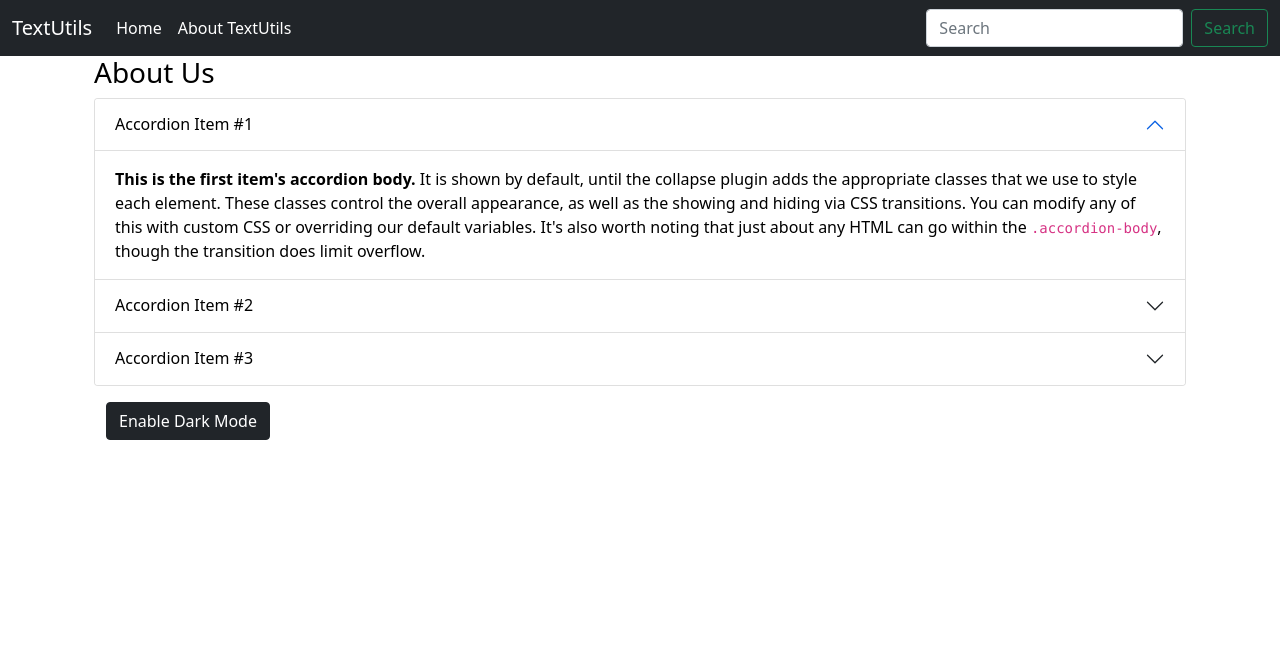
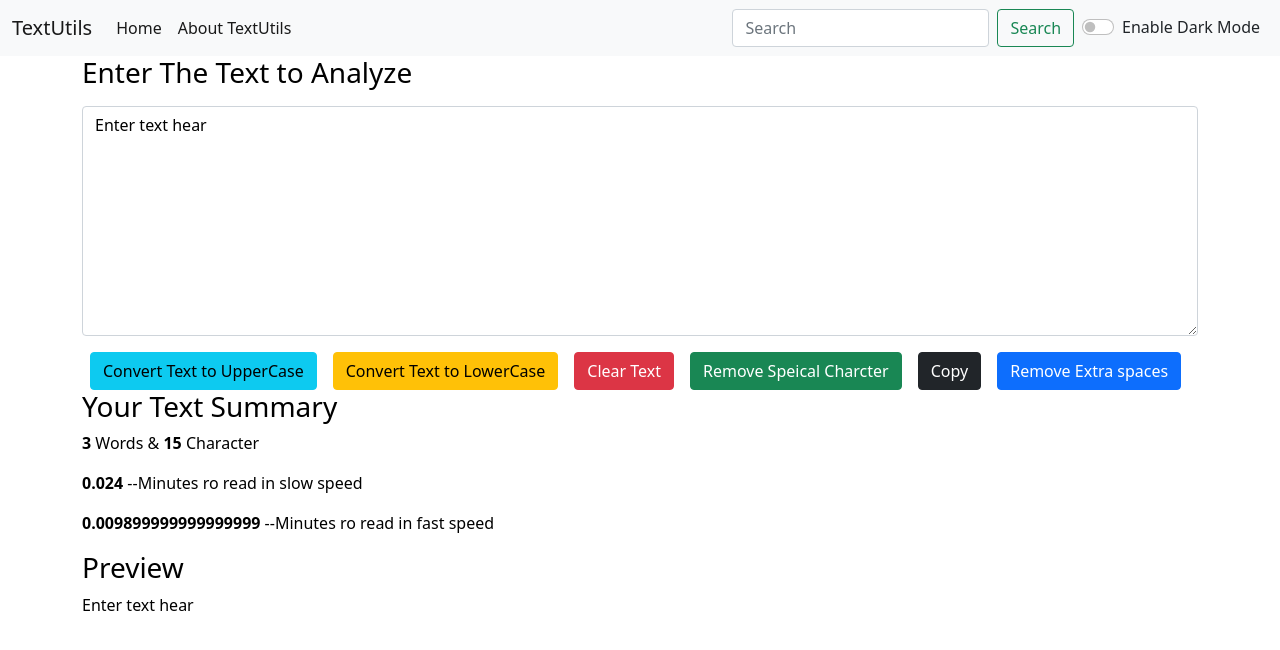
Before and after one commit to Pra-Shant-Chouhan/text-utiles, a React (Create React App) app: page / in a window 1280 px wide. Shown: the top 650 px of the page. Built offline with nearby package versions, Linux system fonts and the light colour scheme.

Commit message:
Dark theme added using use state hook and ternerey operetor

```diff
--- a/src/App.js
+++ b/src/App.js
@@ -1,17 +1,31 @@
 import './App.css';
-import About from './component/About';
+// import About from './component/About';
 import Navbar from './component/Navbar';
-// import TextForm from './component/TextForm';
+import TextForm from './component/TextForm';
+import React, { useState } from 'react'
+
 
 function App() {
+  const [mode, setMode] = useState('light');
+  const toggleMode = () => {
+    if (mode === 'light') {
+      setMode('dark')
+      document.body.style.background = '#13134b';
+
+    }
+    else {
+      setMode('light')
+      document.body.style.background = 'white';
+
+    }
+  }
   return (
     <>
-      <Navbar title="TextUtils" aboutText="About TextUtils" />
+      <Navbar title="TextUtils" aboutText="About TextUtils" mode={mode} toggleMode={toggleMode}/>
       {/* <Navbar/> */}
-      <div className="container">
-        {/* <TextForm heading ="Enter The Text to Analyze" /> */}
-        <About />
-      </div>
+
+        <TextForm heading ="Enter The Text to Analyze" mode={mode} />
+        {/* <About /> */}
     </>
   );
 }
--- a/src/component/Navbar.js
+++ b/src/component/Navbar.js
@@ -5,7 +5,7 @@
     return (
         <div>
             <>
-                <nav className="navbar navbar-expand-lg navbar-dark bg-dark">
+                <nav className={`navbar navbar-expand-lg navbar-${props.mode} bg-${props.mode}`}>
                     <div className="container-fluid">
                         <a className="navbar-brand" href="/">{props.title}</a>
                         <button className="navbar-toggler" type="button" data-bs-toggle="collapse" data-bs-target="#navbarSupportedContent" aria-controls="navbarSupportedContent" aria-expanded="false" aria-label="Toggle navigation">
@@ -25,6 +25,10 @@
                                 <input className="form-control me-2" type="search" placeholder="Search" aria-label="Search" />
                                 <button className="btn btn-outline-success" type="submit">Search</button>
                             </form>
+                            <div className={`form-check form-switch text-${props.mode=== 'light' ? 'dark' : 'light'} mx-2`}>
+                                <input className="form-check-input" onClick={props.toggleMode } type="checkbox" id="flexSwitchCheckDefault"/>
+                                <label className ="form-check-label" htmlFor="flexSwitchCheckDefault">Enable Dark Mode</label>
+                            </div>
                         </div>
                     </div>
                 </nav>
--- a/src/component/TextForm.js
+++ b/src/component/TextForm.js
@@ -13,19 +13,29 @@
         setText(newText)
     }
     const handleRemoveSpecilChrClick = () => {
-        // console.log("Upper case was clickd")
 
-        let newText = text.replace(/[^a-zA-Z ]/g, "") // it removes numbers also
-        // let newText = text.replace(/[&\/\\#,+()$~%.'":*?<>{}]/g, "")
-        // let newText = text.replace(/[^a-zA-Z0-9]/g, '');
+
+        // let newText = text.replace(/[^a-zA-Z ]/g, "") // it removes numbers also
+        // let newText = text.replace(/[&\/\\#,+()$~%.'":*?<>{}]/g, "") //or write each specil charct
+        let newText = text.replace(/[^a-z A-Z 0-9]/g, " ");
+        // let newText = text.replace(/[^a-z A-Z 0-9]/g, "*");  //it removes special charcter and fill with star
+
 
         setText(newText)
     }
 
     const handleClearCaseClick = () => {
-        // console.log("Upper case was clickd")
         let newText = ''
         setText(newText)
+    }
+    const handleCopy = () => {
+        var text = document.getElementById("myBox");
+        text.select();
+        navigator.clipboard.writeText(text.value);
+    }
+    const handlRemExtraSpaces = () => {
+        let newText = text.split(/[  ]+/ )
+        setText(newText.join(" "))
     }
     const handleOnChange = (event) => {
         // console.log("onChange");
@@ -37,26 +47,28 @@
 
     return (
         <>
-            <div className='container'>
+            <div className='container' style= {{color: props.mode=== 'dark' ? 'white' : 'black'}} >
                 <h3>{props.heading} </h3>
-                <div className="mb-3">
-                    <textarea className="form-control" value={text} onChange={handleOnChange} id="exampleFormControlTextarea1" rows="9"></textarea>
+                <div className="my-3">
+                    <textarea className="form-control" value={text} onChange={handleOnChange} style= {{backgroundColor: props.mode=== 'dark' ? 'gray' : 'white' ,color: props.mode=== 'dark' ? 'white' : 'black' }} id="myBox" rows="9"></textarea>
                 </div>
 
-                <button className="btn btn-info mx-2 " mx-3 onClick={handleUperCaseClick}>Convert Text to UpperCase</button>
-                <button className="btn btn-warning mx-2 " mx-3 onClick={handleLowerCaseClick}>Convert Text to LowerCase</button>
-                <button className="btn btn-danger mx-2 " mx-3 onClick={handleClearCaseClick}>Clear Text</button>
-                <button className="btn btn-success mx-2 " mx-3 onClick={handleRemoveSpecilChrClick }>Remove Speical Charcter</button>
+                <button className="btn btn-info mx-2 " onClick={handleUperCaseClick}>Convert Text to UpperCase</button>
+                <button className="btn btn-warning mx-2 " onClick={handleLowerCaseClick}>Convert Text to LowerCase</button>
+                <button className="btn btn-danger mx-2 " onClick={handleClearCaseClick}>Clear Text</button>
+                <button className="btn btn-success mx-2 " onClick={handleRemoveSpecilChrClick }>Remove Speical Charcter</button>
+                <button className="btn btn-dark mx-2 " onClick={handleCopy}>Copy</button>
+                <button className="btn btn-primary mx-2 " onClick={handlRemExtraSpaces}>Remove Extra spaces</button>
 
             </div>
-            <div className="container">
+            <div className="container" style= {{color: props.mode=== 'dark' ? 'white' : 'black'}}  >
                 <h3>Your Text Summary</h3>
                 <p><b> {text.split(" ").length} </b>Words &<b> {text.length} </b>Character</p>
                 <p><b>{0.008 * text.split(" ").length } </b>--Minutes ro read in slow speed</p>
                 <p><b>{0.0033 * text.split(" ").length}</b> --Minutes ro read in fast speed</p>
 
                 <h3>Preview</h3>
-                <p>{ text}</p>
+                <p>{ text.length >0 ? text: "Enter something To preview it Here"}</p>
 
             </div>
         </>
```
